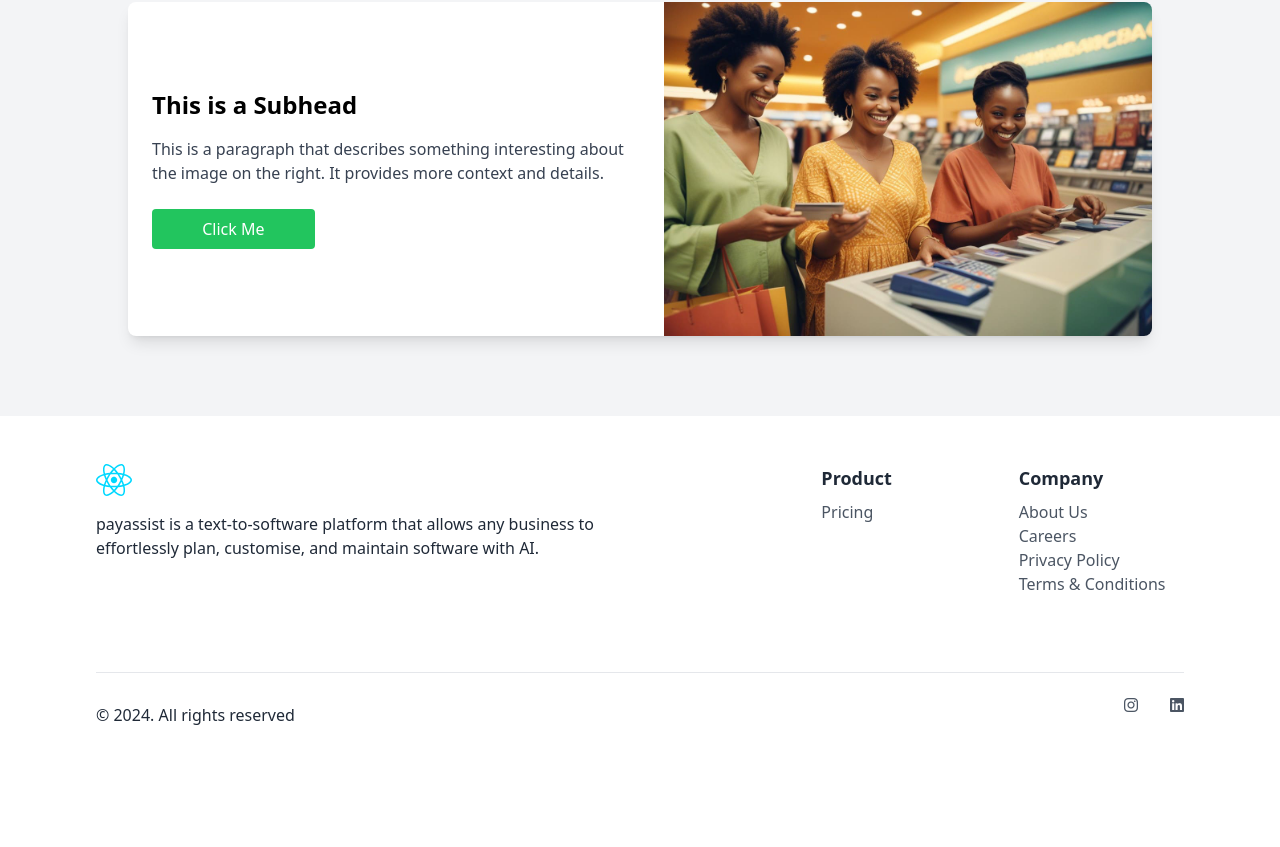
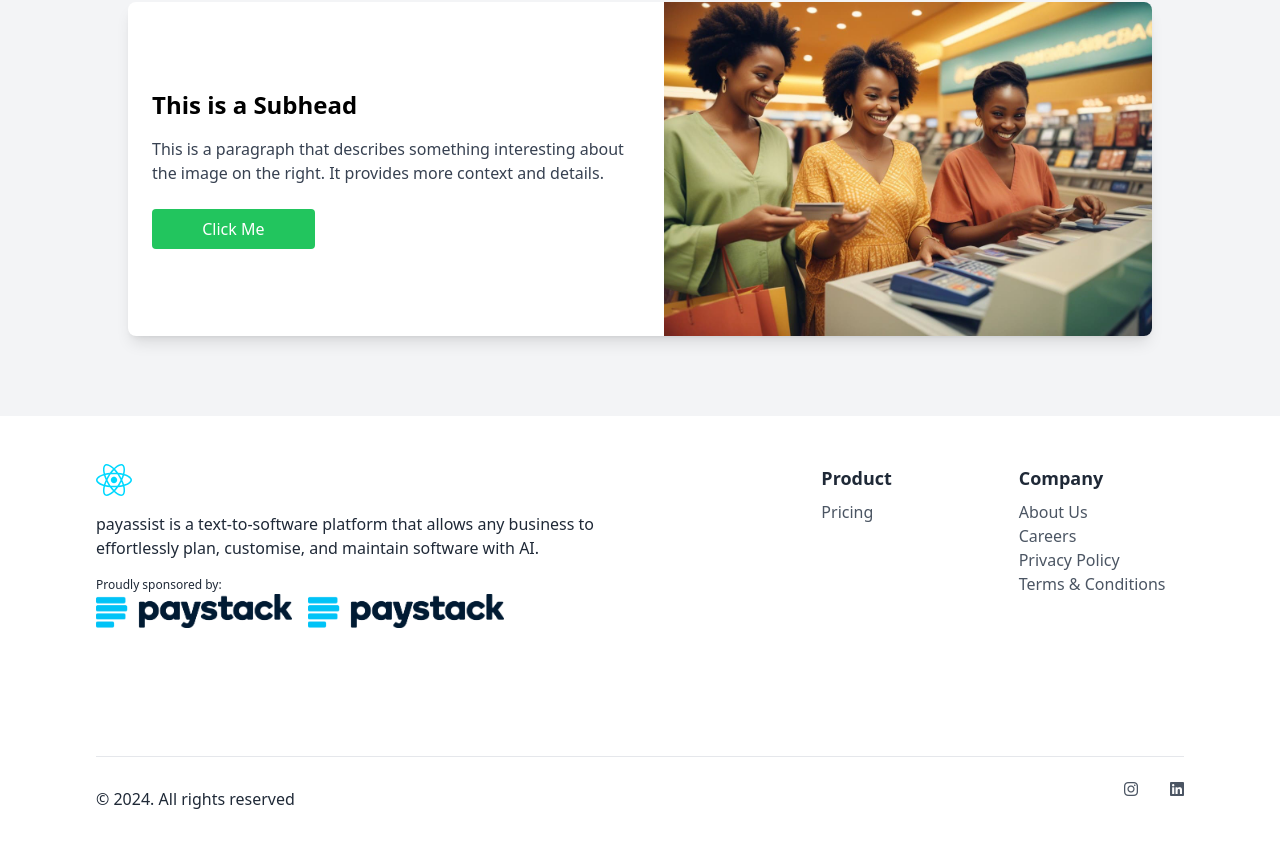
Before and after one commit to HerExcellency/payment, a React (Vite) app: page / in a window 1280 px wide. Shown: the part 2064-2911 px from the top of the page. Before the commit the page ends 2837 px from the top, so only its background shows below. Built offline with nearby package versions, Linux system fonts and the light colour scheme.

Commit message:
sponsors

```diff
--- a/src/components/Footer.tsx
+++ b/src/components/Footer.tsx
@@ -1,6 +1,7 @@
 import { Link } from "react-router-dom";
 import React from 'react';
 import Logos from '../assets/react.svg'
+import partner from '../assets/Img/Paystack_Logo.png'
 
 
 const Footer: React.FC = () => {
@@ -9,11 +10,22 @@ const Footer: React.FC = () => {
       <div className="container mx-auto flex flex-wrap justify-between w-full">
 
          <div className="grid sm:text-left sm:w-full lg:w-1/2 sm:mb-6">
-            <div className=" mb-10">
+            <div className=" mb-10 sm:w-12/12">
                 <div className="mb-4">
                   <img src={Logos} alt="" style={{maxWidth: '23%'}}/>
                 </div>
                 <p className="pr-4">payassist is a text-to-software platform that allows any business to effortlessly plan, customise, and maintain software with AI. </p>
+
+                <div className="mt-4">
+                  <p className="text-[12px]">Proudly sponsored by:</p>
+                  <div className="mb-4 flex gap-4 ">
+                    <img src={partner} alt="" className="" style={{maxWidth: '36%'}}/>
+
+                    <img src={partner} alt="" className="" style={{maxWidth: '36%'}}/>
+                  </div>
+
+                </div>
+
               </div>
             </div>
         <div className="lg:w-1/3 sm:hidden hidden"></div>
```
Also changed, not shown: src/assets/Img/Paystack_Logo.png (added), 1 other file (tests, documents, lock files or other folders).
